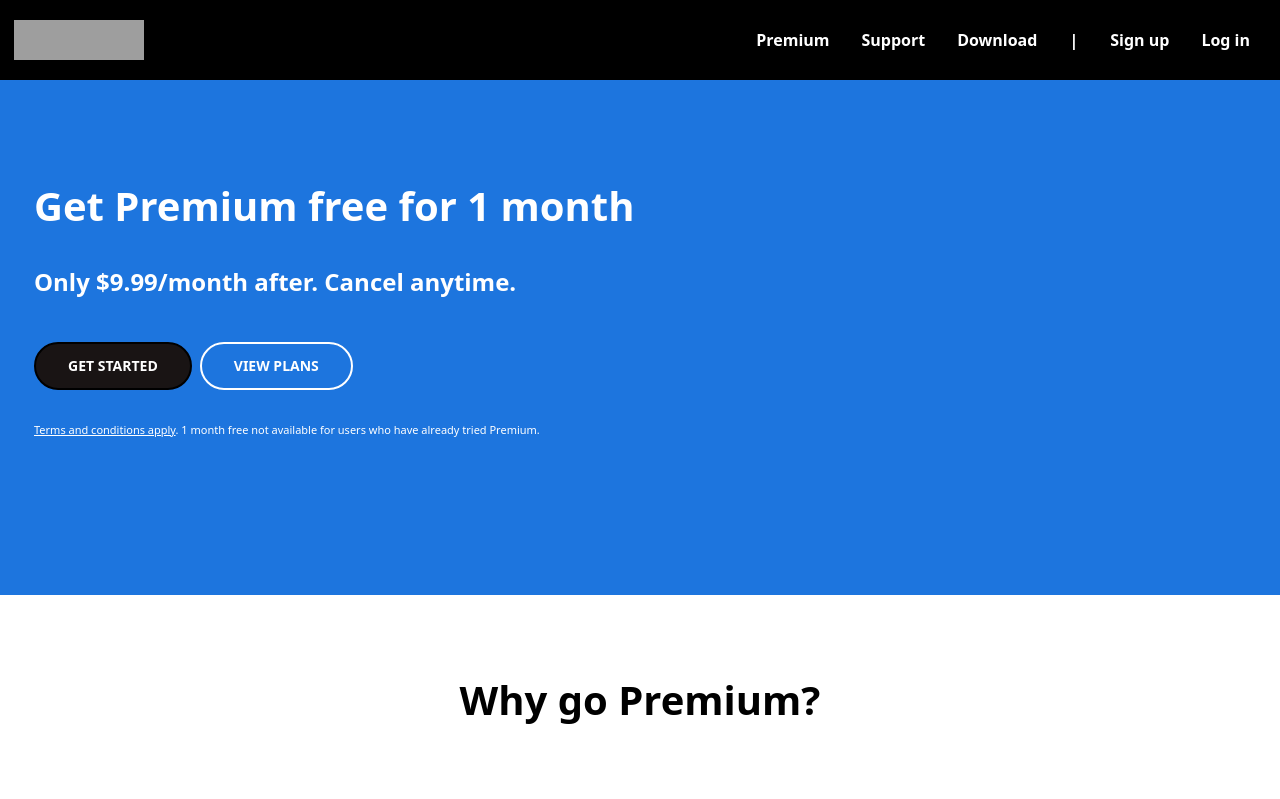
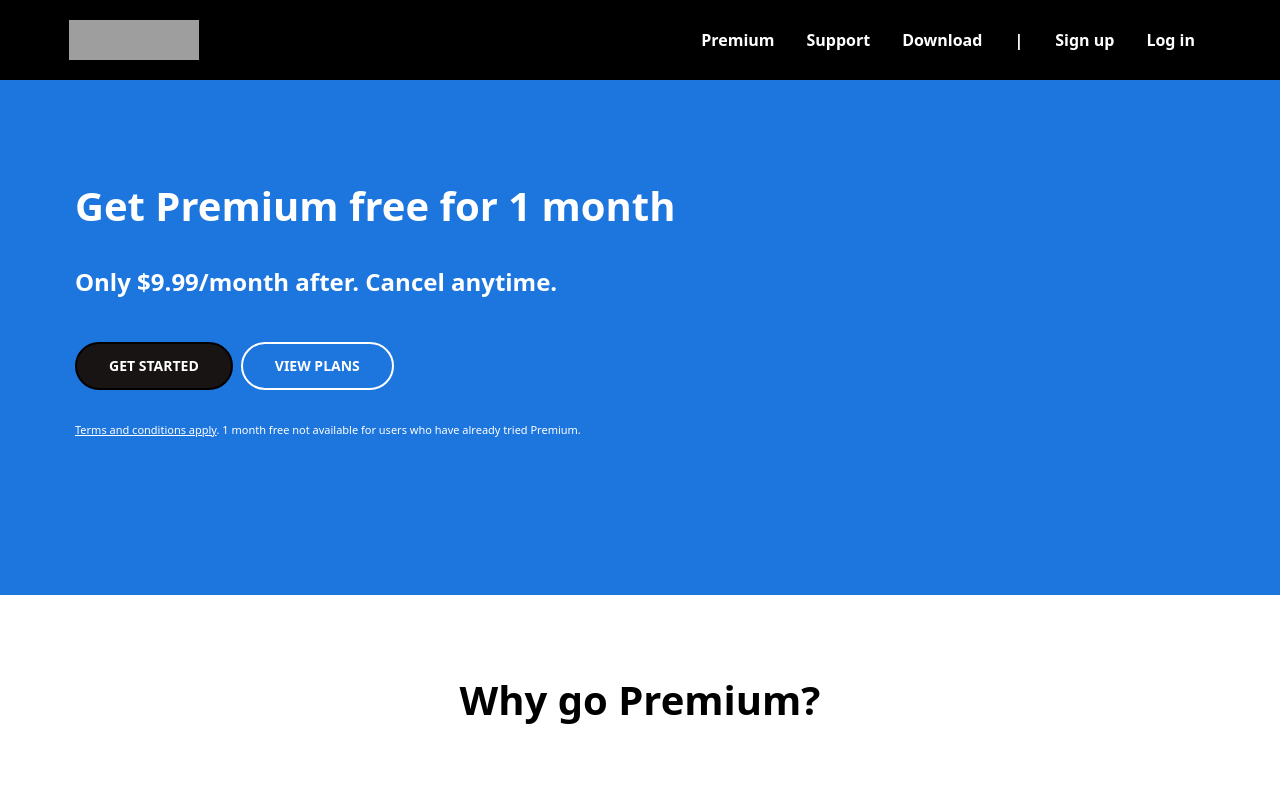
Before and after one commit to Rocio-Ch/practice-tailwind-spotify, a plain HTML site: page index.html in a window 1280 px wide. Shown: the top 799 px of the page. Drawn offline with nearby package versions, Linux system fonts and the light colour scheme; grey boxes are pictures that could not be loaded.

Commit message:
modify desktop width in  header & get premium

```diff
--- a/index.html
+++ b/index.html
@@ -13,7 +13,7 @@
 </head>
 <body>
     <header class="flex bg-black text-white">
-        <section class="w-[100%] flex justify-between items-center px-3.5 py-2.5 text-[1.4rem] md:w-[750px] md:m-auto min-[992px]:w-[970px] min-[992px]:py-0 min-[992px]:grow min-[1200px]:w[1170px]">
+        <section class="w-[100%] flex justify-between items-center px-3.5 py-2.5 text-[1.4rem] md:w-[750px] md:m-auto min-[992px]:w-[970px] min-[992px]:py-0 min-[992px]:grow min-[1200px]:w-[1170px] min-[1200px]:max-w-[1170px]">
             <div>
                 <a href="#"><img class="w-24 h-7 min-[992px]:w-[130px] min-[992px]:h-[40px]" src="https://logodownload.org/wp-content/uploads/2016/09/spotify-logo-branca-white.png" alt="spotify-logo"></a>
             </div>
@@ -32,7 +32,7 @@
     </header>
     <main>
         <section class="px-3.5 py-12 text-white bg-[#1d75de] min-[1200px]:pb-4">
-            <div>
+            <div class="min-[1200px]:w-[1170px] min-[1200px]:max-w-[1170px] min-[1200px]:m-auto">
                 <div class="md:w-[750px] md:m-auto min-[1200px]:my-12 min-[1200px]:mx-5">
                     <div>
                         <h1 class="text-[27px] font-bold md:text-[2.5rem]">Get Premium free for 1 month</h1>
```
